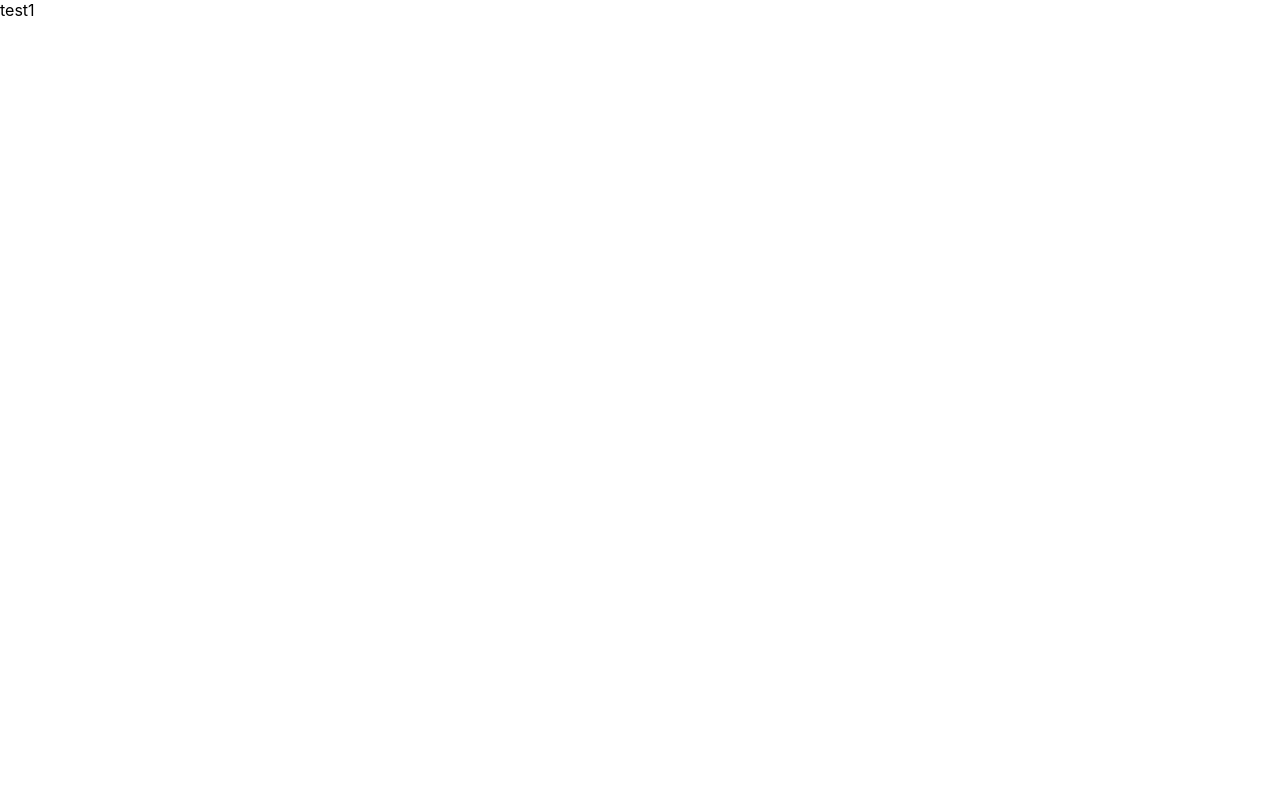
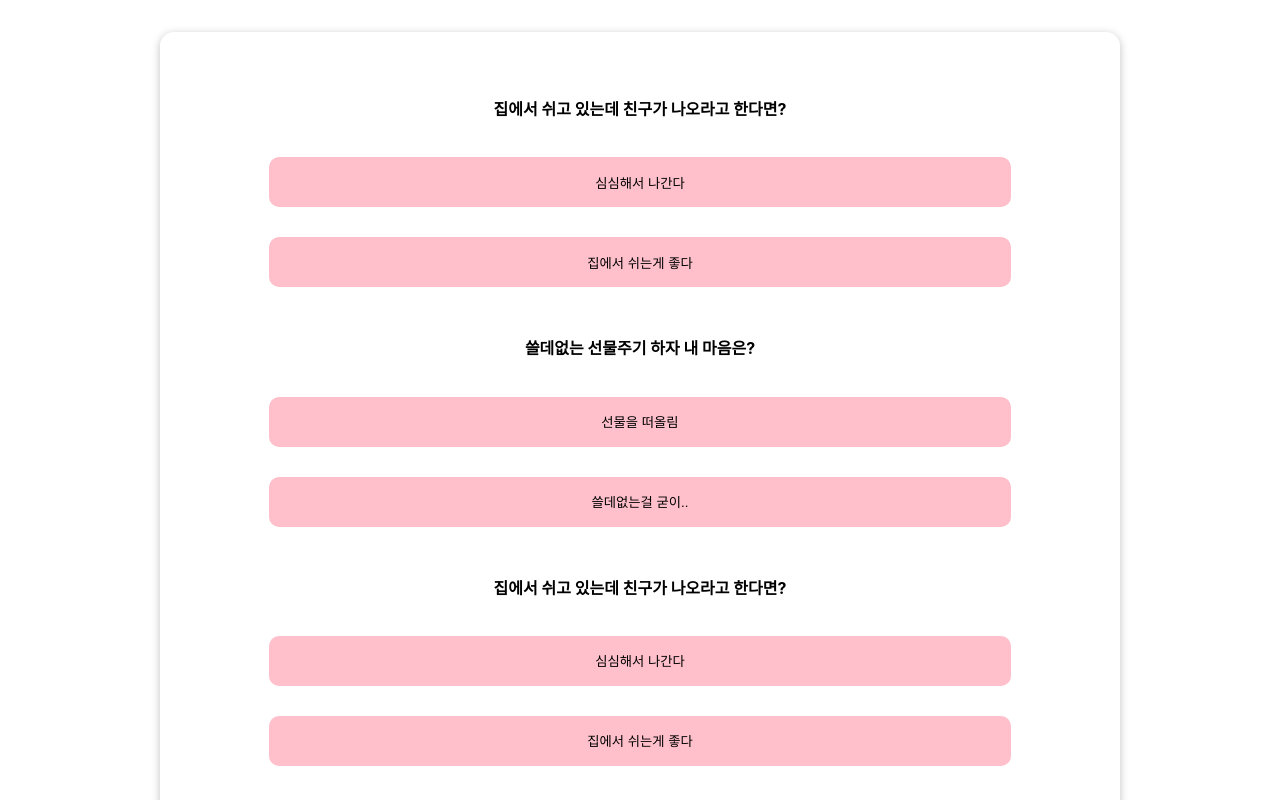
Before and after one commit to EST-94/jor-factory, a React (Create React App) app: page /test1 in a window 1280 px wide. Shown: the top 800 px of the page. Built offline with nearby package versions, Linux system fonts and the light colour scheme.

Commit message:
dummy data 입력

```diff
--- /dev/null
+++ b/src/UI/Card.js
@@ -0,0 +1,6 @@
+import classes from "./Card.module.css";
+
+const Card = (props) => {
+    return <div className={classes.card}>{props.children}</div>;
+};
+export default Card;
--- /dev/null
+++ b/src/UI/Card.module.css
@@ -0,0 +1,6 @@
+.card {
+    padding: 1rem;
+    box-shadow: 0 2px 8px rgba(0, 0, 0, 0.25);
+    border-radius: 14px;
+    background-color: white;
+}
--- /dev/null
+++ b/src/components/Question/QuestionDummy.js
@@ -0,0 +1,53 @@
+import React from "react";
+import Questions from "../Questions/QuestionsList";
+import Card from "../../UI/Card";
+import classes from "./QuestionDummy.module.css";
+
+
+const DUMMY_Q = [
+    {
+        id: "Q1",
+        mainQ: '집에서 쉬고 있는데 친구가 나오라고 한다면?',
+        btn1: '심심해서 나간다',
+        btn2: '집에서 쉬는게 좋다',
+    },
+    {
+        id: "Q2",
+        mainQ: '쓸데없는 선물주기 하자 내 마음은?',
+        btn1: '선물을 떠올림',
+        btn2: '쓸데없는걸 굳이..',
+    },
+    {
+        id: "Q3",
+        mainQ: '집에서 쉬고 있는데 친구가 나오라고 한다면?',
+        btn1: '심심해서 나간다',
+        btn2: '집에서 쉬는게 좋다',
+    },
+    {
+        id: "Q4",
+        mainQ: '집에서 쉬고 있는데 친구가 나오라고 한다면?',
+        btn1: '심심해서 나간다',
+        btn2: '집에서 쉬는게 좋다',
+    },
+];
+
+const Question = () => {
+    const questionList = DUMMY_Q.map((Q) => (
+        <Questions
+            id={Q.id}
+            key={Q.id}
+            mainQ={Q.mainQ}
+            btn1={Q.btn1}
+            btn2={Q.btn2}
+        />
+    ));
+    return (
+        <section className={classes.QuestionSection}>
+            <Card>
+                <ul>{questionList}</ul>
+            </Card>
+        </section>
+    )
+};
+
+export default Question;
--- /dev/null
+++ b/src/components/Question/QuestionDummy.module.css
@@ -0,0 +1,11 @@
+.QuestionSection {
+    max-width: 60rem;
+    width: 90%;
+    margin: 2rem auto;
+}
+
+.QuestionSection ul {
+    list-style: none;
+    margin: 0;
+    padding: 0;
+}
--- /dev/null
+++ b/src/components/Questions/QuestionsList.js
@@ -0,0 +1,15 @@
+import React from "react";
+import classes from "./QuestionsList.module.css";
+
+
+const Questions = (props) => {
+    return (
+        <div className={classes.Qsection}>
+            <h6>{props.mainQ}</h6>
+            <button>{props.btn1}</button>
+            <button>{props.btn2}</button>
+        </div>
+
+    )
+}
+export default Questions;
--- /dev/null
+++ b/src/components/Questions/QuestionsList.module.css
@@ -0,0 +1,29 @@
+ .QSection {
+     display: flex;
+     flex-direction: column;
+     width: 100%;
+     margin-top: 40%;
+     /* margin: 0 auto; */
+ }
+
+ h6 {
+     display: block;
+     font-weight: bold;
+     text-align: center;
+     margin-top: 3rem;
+     font-size: 1rem;
+     color: black;
+ }
+
+ button {
+     display: block;
+     width: 80%;
+     color: black;
+     height: 50px;
+     background-color: pink;
+     border: none;
+     border-radius: 10px 10px 10px 10px;
+     cursor: pointer;
+     margin: 0 auto;
+     margin-top: 30px;
+ }
--- a/src/pages/Main/index.jsx
+++ b/src/pages/Main/index.jsx
@@ -17,9 +17,7 @@ const Main = () => {
                 <MainButton onClick={onClickBtn}>
                     테스트 시작하기
                 </MainButton>
-                <MainButton onClick={onClickBtn}>
-                    테스트 시작하기 2
-                </MainButton>
+
             </MainBox>
         </>
     )
--- /dev/null
+++ b/src/pages/Test1/index.js
@@ -0,0 +1,13 @@
+import React from "react";
+import QuestionDummy from "../../components/Question/QuestionDummy";
+
+
+const Test1 = () => {
+    return (
+        <>
+            <QuestionDummy />
+        </>
+    );
+}
+
+export default Test1;
--- a/src/pages/Test1/index.jsx
+++ /dev/null
@@ -1,9 +0,0 @@
-import React from "react";
-
-const Test1 = () => {
-    return (
-        <div>test1</div>
-    );
-}
-
-export default Test1;
```
